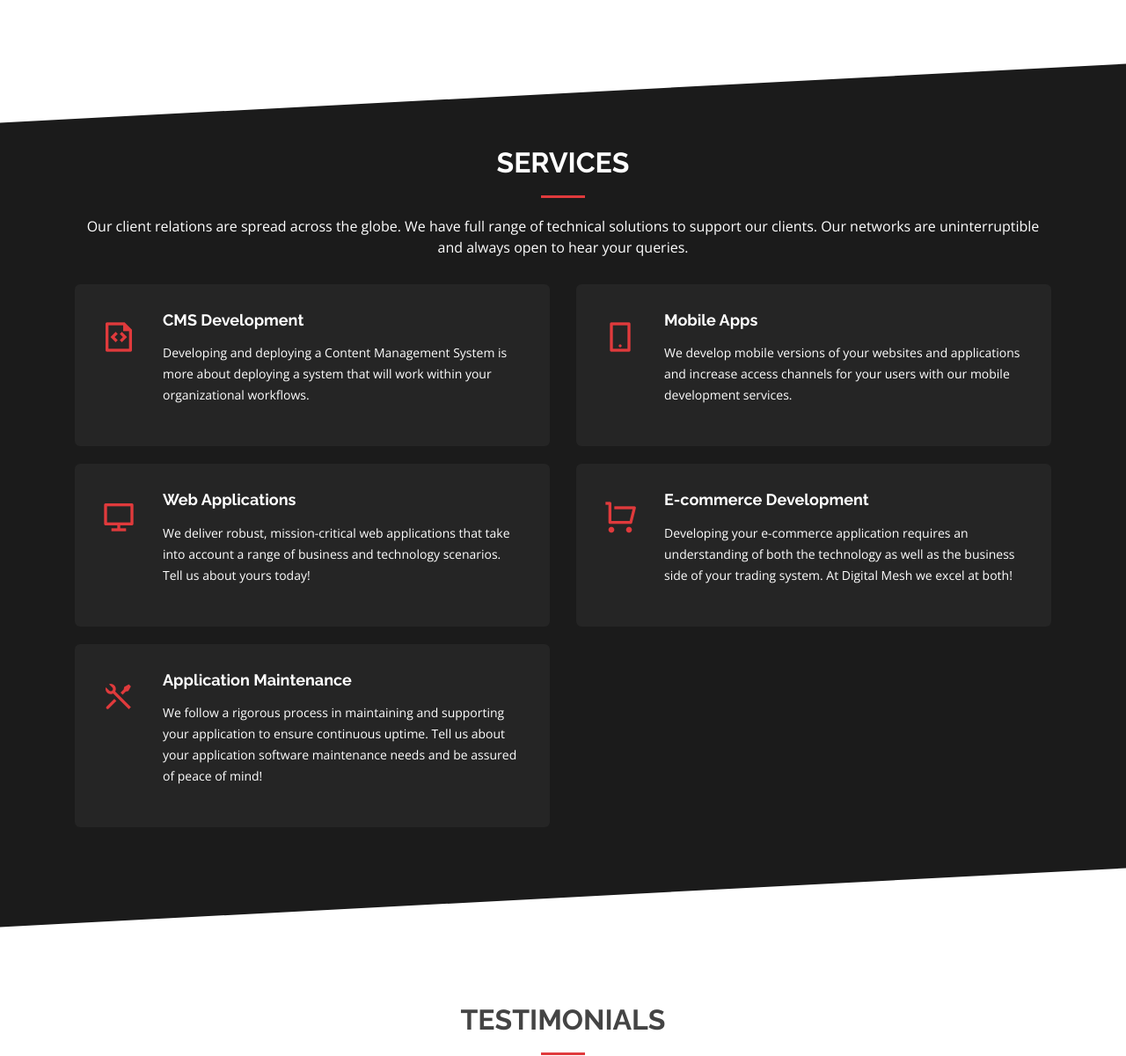
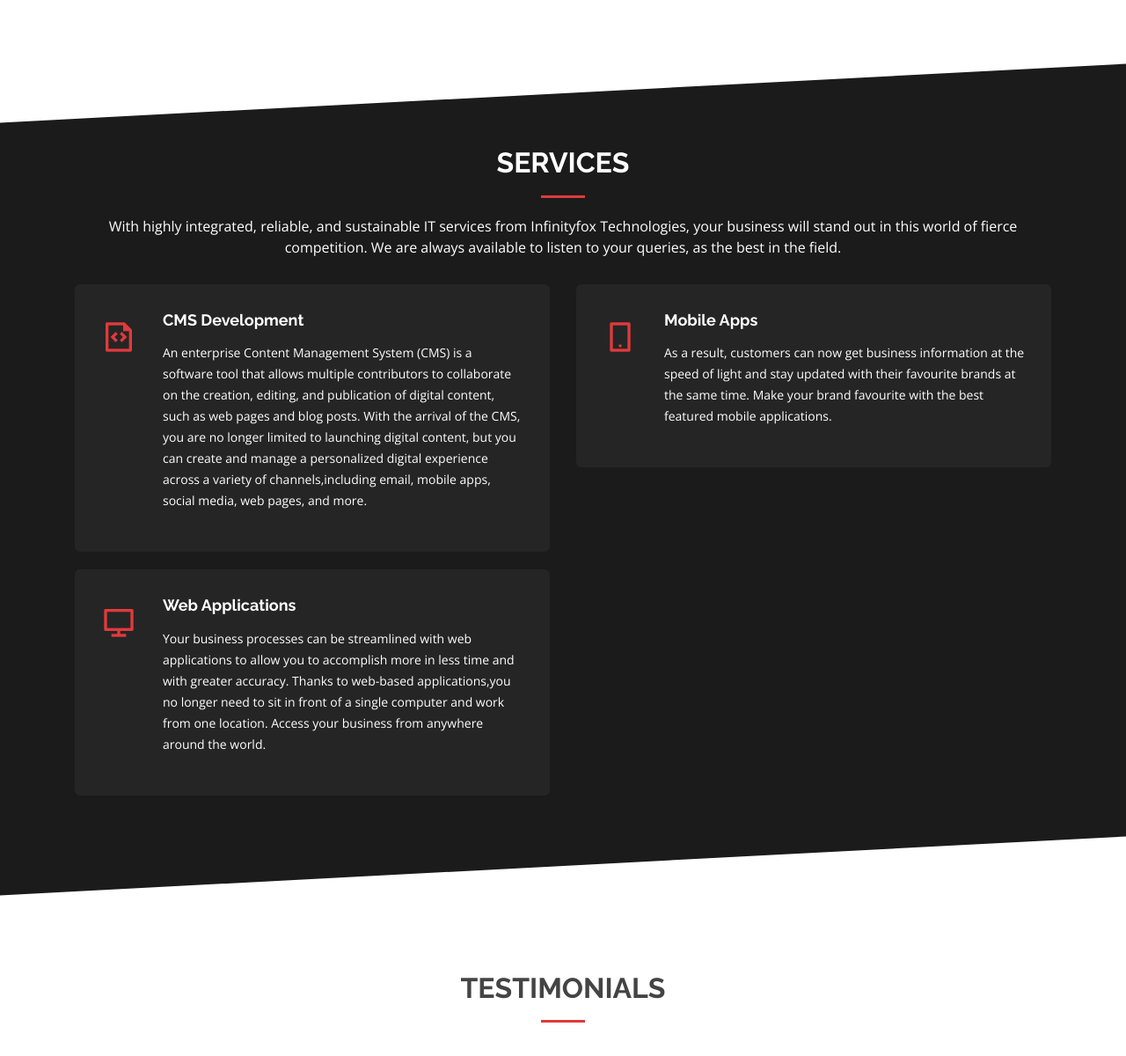
Before and after one commit to shebingit/infoxtech, a Django app: page / in a window 1280 px wide. Shown: the part 2909-4109 px from the top of the page at 88% size. Run offline with Django 4.2, Linux system fonts and the light colour scheme; some libraries are stand-ins or nearby versions.

Commit message:
commit3/7

```diff
--- a/templates/home.html
+++ b/templates/home.html
@@ -364,18 +364,22 @@
               <div class="col-lg-6 order-2 order-lg-1 mt-3 mt-lg-0">
                 <h3>Web Development</h3>
                 <p>
-                    Web development helps you to create a brand identity and promote the business growth.
-                    When making a website there are several factors to be considered.it should be operationally feasible to a wide audience.
-                    We have decades on experience in web development Zone. We know about the market formula to reach target customers.
-                    We can serve across globally without any barriers of communication.
+                  A website aids in establishing a brand identity and promoting business growth.
+                   Providing high-quality web design services to startups, mid-sized businesses, and enterprises,
+                   Infinityfox technologies pays attention to the specific needs of their target customers.
+                   The development process is centered around the customer for each project and a dedicated team is assigned to it.
+                   We will apply our technical expertise to your web application whether you have an idea or a detailed plan.<br>
+                  You will benefit from the expertise of our team of developers to make your website aesthetically pleasing and user-friendly,
+                  while keeping in mind factors such as SEO friendliness, easy navigation, and compatibility for both desktops and mobile devices,
+                  to grow your business. In order to make your brand visible to your future clients, you need to put together
+                  a website that matches your interests and company as well as your brand face. This is what we are able to help you with.
                 </p>
-                <ul>
+                <!--<ul>
                   <li><i class="ri-check-double-line"></i>Web development refers to the building, creating, and maintaining of websites. It includes aspects such as web design, web publishing, web programming, and database management. .</li>
-                  <li><i class="ri-check-double-line"></i>  It is the creation of an application that works over the internet i.e. websites..
-                  </li>
+                  <li><i class="ri-check-double-line"></i>  It is the creation of an application that works over the internet i.e. websites.</li>
                   <li><i class="ri-check-double-line"></i>Web: It refers to websites, web pages or anything that works over the internet.
                     Development: Building the application from scratch.</li>
-                </ul>
+                </ul>-->
               </div>
               <div class="col-lg-6 order-1 order-lg-2 text-center">
                 <img src="{% static 'img/tabs-6.jpg' %}" alt="" class="img-fluid">
@@ -387,14 +391,18 @@
               <div class="col-lg-6 order-2 order-lg-1 mt-3 mt-lg-0">
                 <h3>Mobile App Development</h3>
                 <p>
-                    We are pioneers in the area of mobile application development. We provide android, ios and Hybrid application for companies to deliver better services to their customers.
-                    Our products are highly customizable and easily maintainable.
-                    We follow agile methodology, gives customer an important role from product design to delivery stage.
+                  From ideation to practical implementation, Infinityfox Technologies provides mobile app development services that are both affordable and reliable.
+                  As veterans in this field, our developers working across diverse industry verticals have the expertise to integrate multiple streaming media
+                  platforms without any hassles and efficiently improve business operations. Our business analysts identify your pain points and translate your
+                  app idea into development strategies with a defined scope and timeline based on an understanding of your vision.<br>
+                  The development of mobile applications involves a set of processes and procedures that are involved in scripting software for small,
+                  wireless computing devices, like smartphones and other handheld devices. Bringing out the best to our clients has enabled us to achieve
+                  consistent acclaim in this field. As a direct result of our continuous interactions with technological advancements, we reached this top spot
+                  without much difficulty.
                 </p>
-                <ul>
+               <!-- <ul>
                   <li><i class="ri-check-double-line"></i> Mobile application development is the set of processes and procedures involved in writing software for small, wireless computing devices, such as smartphones and other hand-held devices.</li>
-                  <li><i class="ri-check-double-line"></i> Mobile application development is the process of creating software applications that run on a mobile device, and a typical mobile application utilizes a network connection to work with remote computing resources.
-                  </li>
+                  <li><i class="ri-check-double-line"></i> Mobile application development is the process of creating software applications that run on a mobile device, and a typical mobile application utilizes a network connection to work with remote computing resources.</li>
                   <li><i class="ri-check-double-line"></i> Generate an app idea.
                     Do competitive market research.
                     Write out the features for your app.
@@ -404,7 +412,7 @@
                     Build the app with one of these options.
                     Submit your app to the App Store.</li>
 
-                </ul>
+                </ul>-->
               </div>
               <div class="col-lg-6 order-1 order-lg-2 text-center">
                 <img src="{% static 'img/tabs-7.jpg' %}" alt="" class="img-fluid">
@@ -416,14 +424,19 @@
               <div class="col-lg-6 order-2 order-lg-1 mt-3 mt-lg-0">
                 <h3>3D Modeling</h3>
                 <p>
-                    We are here for you to make your visualization into a dream project. We offer services in 3d modeling, 3D Architecture, Animation and motion graphics and rendering.
-                    Which is inevitable for most of business such as design industry, film, construction and automobiles manufactures etc.
-                    The 3d models will help you to convey the business idea to customer in a visually appealing format.
+                  It's imperative to make the right decisions about a new product or a model in this technologically advanced era using 3D modelling
+                  services. Modeling in 3D can help artists to see more than they could in 2D, as they can visualize the space requirements, as well
+                  as increase their drafting performance and accuracy.<br>
+                  Modeling of 3D indoor & outdoor environments, 3D decor & household appliances, 3D product design, automotive machinery modelling,
+                  rendering, architectural designs and many more has been delivered by us to design and manufacturing industries, game production
+                  companies, entertainment companies, etc with the highest degree of precision. Putting us at the head of the pack. Combining different
+                  techniques to give you exact depictions, in just more of a way than you would expect, is what we are expertise in.
+
                 </p>
-                <ul>
+                <!--<ul>
                   <li><i class="ri-check-double-line"></i>3D modeling is used in various industries like film, animation and gaming, interior design and architecture. They are also used in the medical industry to create interactive representations of anatomy.</li>
                   <li><i class="ri-check-double-line"></i>Within CAD, there are three main types of 3D modeling – solid, wireframe, and surface – and each has its own advantages and disadvantages. Of course, there are other types, but most exist either as a subset of these three or are highly specialized for their specific purposes.</li>
-                </ul>
+                </ul>-->
               </div>
               <div class="col-lg-6 order-1 order-lg-2 text-center">
                 <img src="{% static 'img/tabs-8.jpg' %}" alt="" class="img-fluid">
@@ -435,11 +448,17 @@
               <div class="col-lg-6 order-2 order-lg-1 mt-3 mt-lg-0">
                 <h3>Digital Marketing Services</h3>
                 <p>
-                    Expand your business with the help of digital marketing strategy. You can see the impact of digital marketing from the success of our clients.
-                    Our digital marketing service includes search engine optimization, social media marketing, email marketing and content marketing.
-                    Our performance-driven digital marketing services will help your company to accomplish the long-term goals.
+                  Digital marketing provides businesses with a gateway to reach out to their desired audience and communicate. Our solutions empower
+                  businesses to achieve their marketing objectives by providing complete branding and digital marketing solutions. By utilizing
+                  digital marketing strategies that keep up with current trends, we excel in helping businesses achieve their marketing objectives.
+                  In order to market your business, we offer services in Search Engine Optimization (SEO), Search Engine Marketing (SEM), Social Media Marketing(SMM),
+                  Email Marketing, and Content Marketing.<br>
+                  Your brand must be the first among competitors in order to conquer the competition. By customizing your website for the specific market needs,
+                  our team of Digital Marketing experts maximize your brand's impact. Our professionals create a comprehensive digital marketing strategy that
+                  ensures targeted traffic via different methods and, therefore, to ensure that they make purchases and avail your services.
+
                 </p>
-                <ul>
+               <!-- <ul>
                   <li><i class="ri-check-double-line"></i>Digital marketing services are professional services that help market or advertise your business online, like through search, social media, and paid channels. They focus solely on digital channels versus traditional marketing channels like print or television.</li>
                   <li><i class="ri-check-double-line"></i> Content marketing.
                     Search engine marketing.
@@ -450,7 +469,7 @@
                     Influencer Marketing.
                     Affiliate Marketing.
                   </li>
-                </ul>
+                </ul>-->
               </div>
               <div class="col-lg-6 order-1 order-lg-2 text-center">
                 <img src="{% static 'img/tabs-9.jpeg' %}" alt="" class="img-fluid">
@@ -467,9 +486,9 @@
 
         <div class="section-title">
           <h2>Services</h2>
-          <p>Our client relations are spread across the globe.
-             We have full range of technical solutions to support our clients.
-            Our networks are uninterruptible and always open to hear your queries.</p>
+          <p>With highly integrated, reliable, and sustainable IT services from Infinityfox Technologies,
+            your business will stand out in this world of fierce competition.
+            We are always available to listen to your queries, as the best in the field.</p>
         </div>
 
         <div class="row">
@@ -477,24 +496,42 @@
             <div class="icon-box" data-aos="fade-up" data-aos-delay="100">
                 <i class="ri-file-code-line"></i>
               <h4><a href="#">CMS Development</a></h4>
-              <p>Developing and deploying a Content Management System is more about deploying a system that will work within your organizational workflows.</p>
+
+              <p>
+                An enterprise Content Management System (CMS) is a software tool that allows multiple contributors to collaborate
+                on the creation, editing, and publication of digital content, such as web pages and blog posts.
+                With the arrival of the CMS, you are no longer limited to launching digital content, but you can create and manage a personalized
+                digital experience across a variety of channels,including email, mobile apps, social media, web pages, and more.
+              </p>
+
             </div>
           </div>
           <div class="col-md-6 mt-4 mt-md-0">
             <div class="icon-box" data-aos="fade-up" data-aos-delay="200">
                 <i class="ri-smartphone-line"></i></i>
               <h4><a href="#">Mobile Apps</a></h4>
-              <p>We develop mobile versions of your websites and applications and increase access channels for your users with our mobile development services.</p>
+
+              <p>
+              As a result, customers can now get business information at the speed of light and stay updated with their favourite brands at the same time.
+              Make your brand favourite with the best featured mobile applications.
+            </p>
+
             </div>
           </div>
           <div class="col-md-6 mt-4 mt-md-0">
             <div class="icon-box" data-aos="fade-up" data-aos-delay="300">
                 <i class="ri-computer-line"></i>
               <h4><a href="#">Web Applications</a></h4>
-              <p>We deliver robust, mission-critical web applications that take into account a range of business and technology scenarios. Tell us about yours today!</p>
+
+              <p>
+                Your business processes can be streamlined with web applications to allow you to accomplish more in less time and with greater accuracy.
+                Thanks to web-based applications,you no longer need to sit in front of a single computer and work from one location.
+                Access your business from anywhere around the world.
+              </p>
+
             </div>
           </div>
-          <div class="col-md-6 mt-4 mt-md-0">
+    <!--  <div class="col-md-6 mt-4 mt-md-0">
             <div class="icon-box" data-aos="fade-up" data-aos-delay="400">
                 <i class="ri-shopping-cart-line"></i>
               <h4><a href="#">E-commerce Development</a></h4>
@@ -507,7 +544,7 @@
               <h4><a href="#">Application Maintenance</a></h4>
               <p>We follow a rigorous process in maintaining and supporting your application to ensure continuous uptime. Tell us about your application software maintenance needs and be assured of peace of mind!</p>
             </div>
-          </div>
+          </div>-->
         </div>
 
       </div>
```
